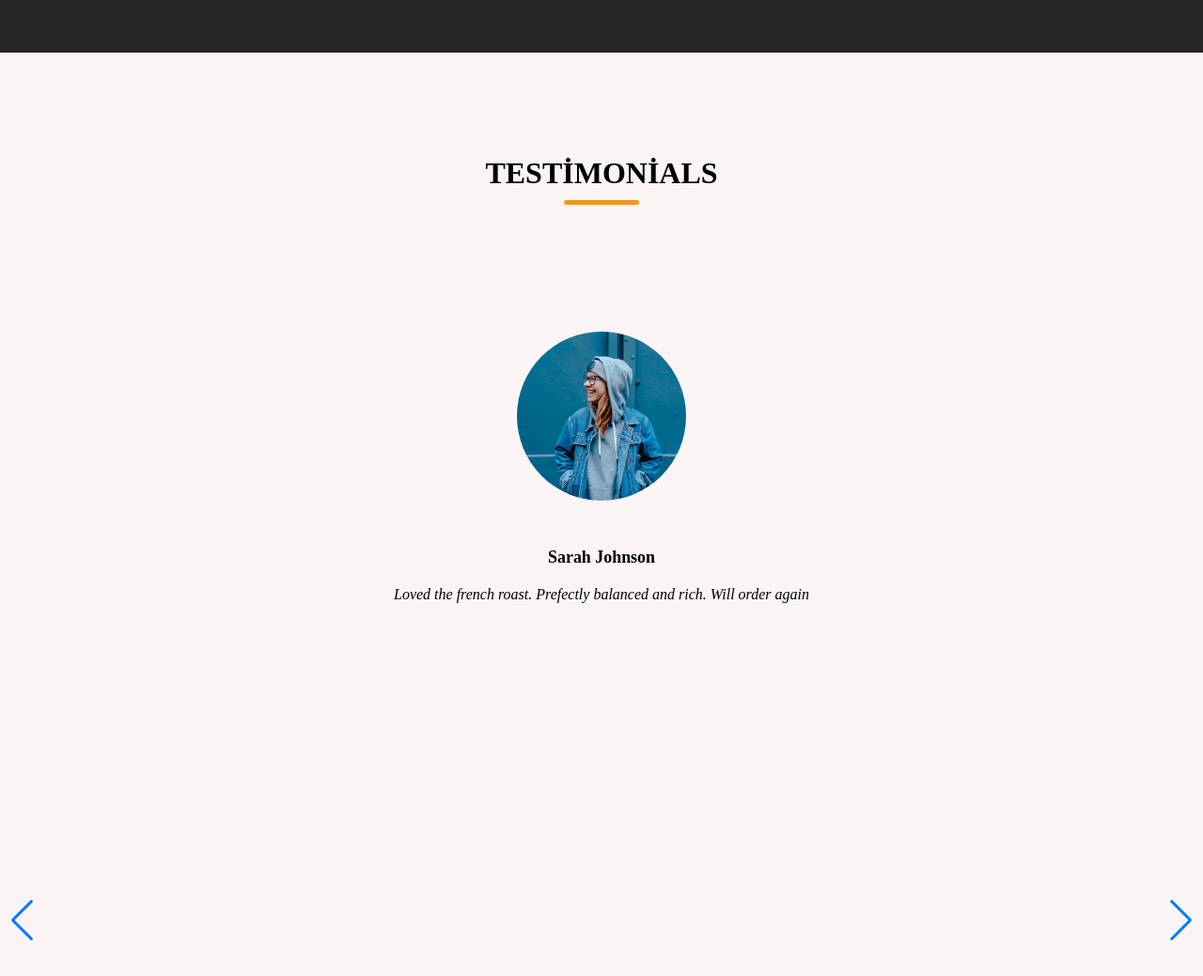
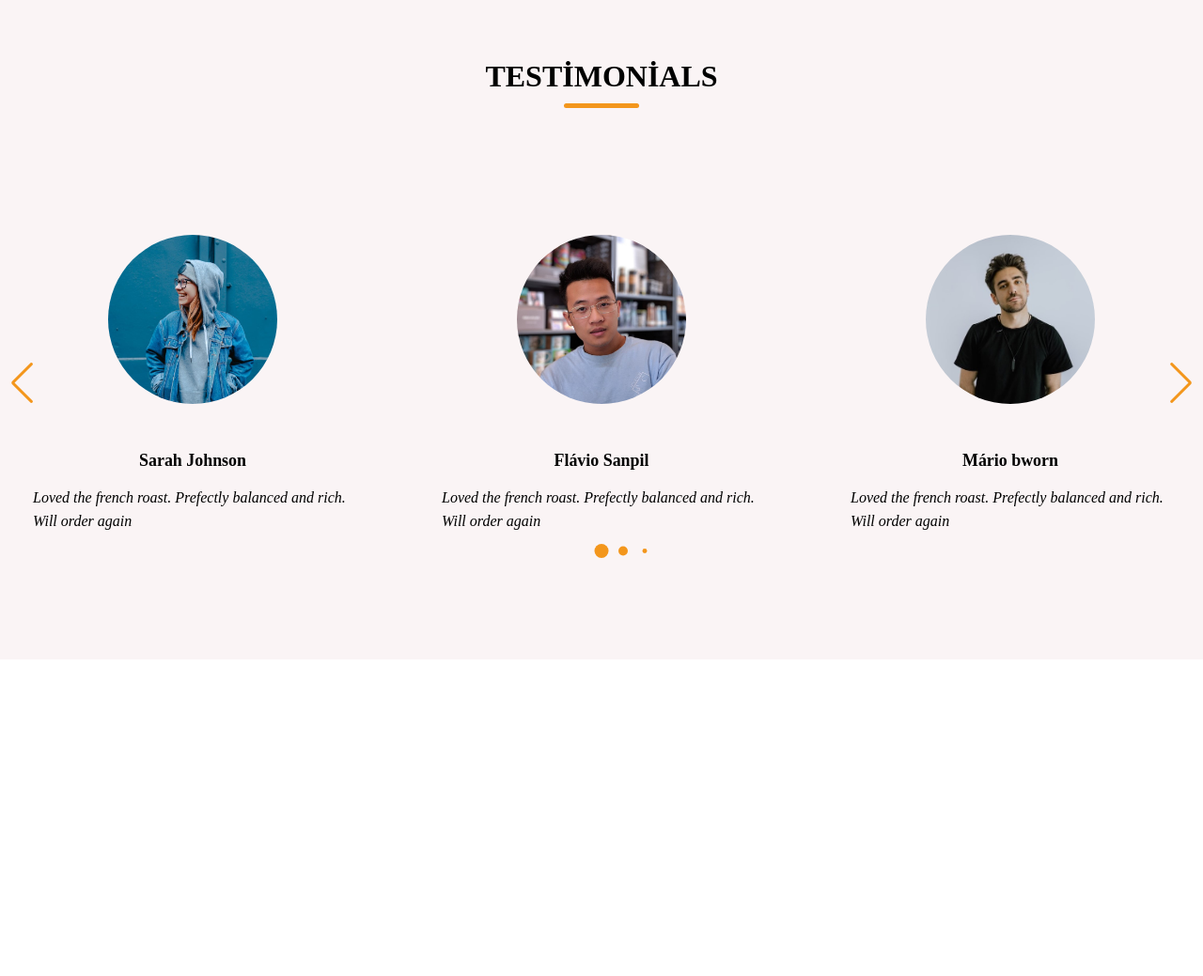
Before and after one commit to Sonaite/Coffe-website, a plain HTML site: page index.html in a window 1280 px wide. Shown: the part 2653-3692 px from the top of the page at 94% size. After the commit the page ends 3355 px from the top, so only its background shows below. Drawn offline with nearby package versions, Linux system fonts and the light colour scheme; a web font is replaced by a local one.

Commit message:
fim da seção testimonial

```diff
--- a/index.html
+++ b/index.html
@@ -125,7 +125,7 @@
                  </p>
               </li>
               <li class="menu-intem">
-                 <img src="images/Cold-beverages.png" alt="Cold Beverages" class="menu-image">
+                 <img src="images/cold-beverages.png" alt="Cold Beverages" class="menu-image">
                  <h3 class="name">Cold Beverages</h3>
                  <p class="text">
                     Creamy and fronthy cold coffee to make you cool.
@@ -181,26 +181,26 @@
                   <i class="feedback">Loved the french roast. Prefectly balanced and rich. Will order again</i>
                 </li>
 
-                   <li class="testimonial swiper-slide">
+                   <li class="testimonials swiper-slide">
                   <img src="images/user-2.jpg" alt="user" class="user-image">
                   <h3 class="name">Flávio Sanpil</h3>
                   <i class="feedback">Loved the french roast. Prefectly balanced and rich. Will order again</i>
                 </li>
 
-                   <li class="testimonial swiper-slide">
+                   <li class="testimonials swiper-slide">
                   <img src="images/user-3.jpg" alt="user" class="user-image">
                   <h3 class="name">Mário bworn</h3>
                   <i class="feedback">Loved the french roast. Prefectly balanced and rich. Will order again</i>
                 </li>
 
 
-                   <li class="testimonial swiper-slide">
+                   <li class="testimonials swiper-slide">
                   <img src="images/user-4.jpg" alt="user" class="user-image">
                   <h3 class="name">Viviane chelts</h3>
                   <i class="feedback">Loved the french roast. Prefectly balanced and rich. Will order again</i>
                 </li>
 
-                   <li class="testimonial swiper-slide">
+                   <li class="testimonials swiper-slide">
                   <img src="images/user-5.jpg" alt="user" class="user-image">
                   <h3 class="name">Bruno wilssom</h3>
                   <i class="feedback">Loved the french roast. Prefectly balanced and rich. Will order again</i>
@@ -209,9 +209,11 @@
 
                </ul>
 
-                <div class="swiper-pagination"></div>
-                 <div class="swiper-button-prev"></div>
-                 <div class="swiper-button-next"></div>
+                <div class="swiper-slide-button swiper-pagination"></div>
+
+                 <div class="swiper-slide-button swiper-button-prev"></div>
+
+                 <div class="swiper-slide-button swiper-button-next"></div>
             </div>
           </div>
 
--- a/script.js
+++ b/script.js
@@ -1,15 +1,15 @@
 
-const  menuOpemButton = document.querySelector("#menu-open-button");
-const  menuCloseButton  = document.querySelector("#menu-close-button");
-menuOpemButton = addEventListener("click", () =>{
-  //Toggle mobile menu visibility
+const menuOpenButton = document.querySelector("#menu-open-button");
+const menuCloseButton = document.querySelector("#menu-close-button");
 
-    document.body.classList.toggle("show-mobile-menu");
-
+menuOpenButton.addEventListener("click", () => {
+  // Toggle mobile menu visibility
+  document.body.classList.toggle("show-mobile-menu");
 });
 
-//Close menu when the close buttun is clicked
-menuCloseButton.addEventListener("click" , () => menuOpemButton.click())
+// Close menu when the close button is clicked
+menuCloseButton.addEventListener("click", () => menuOpenButton.click());
+
 
 
 //Initializar Swiper
@@ -17,10 +17,13 @@ menuCloseButton.addEventListener("click" , () => menuOpemButton.click())
 const swiper = new Swiper('.slider-wrapper', {
 
   loop: true,
+  spaceBetween:25,
 
   // If we need pagination
   pagination: {
     el: '.swiper-pagination',
+    clickable: true,
+    dynamicBullets: true,
   },
 
   // Navigation arrows
@@ -29,5 +32,20 @@ const swiper = new Swiper('.slider-wrapper', {
     prevEl: '.swiper-button-prev',
   },
 
+  //responsive breackpoints
+  breakpoints: {
+    0:{
+      slidesPerView: 1
+    },
+    768:{
+      slidesPerView:2
+    },
+        1024:{
+      slidesPerView: 3
+    }
+
+
+  }
+
 
 });
--- a/style.css
+++ b/style.css
@@ -271,7 +271,7 @@ header{
     width: calc(100% / 3 - 110px);
 
 }
-.menu-section .menu-list .menu-item .menu-image{
+.menu-section .menu-list .menu-intem .menu-image{
     max-width: 83%;
     aspect-ratio: 1;
 
@@ -313,6 +313,22 @@ header{
 }
 .testimonials-section  .testimonials .feedback{
     line-height: 25px;
+
+}
+.testimonials-section .swiper-pagination-bullet{
+    width: 15px;
+    height: 15px;
+    opacity: 1;
+    background: var(--secundary-color);
+
+}
+.testimonials-section .swiper-slide-button {
+    color: var(--secundary-color);
+    transition: 0.3s ease;
+
+}
+.testimonials-section .swiper-slide-button:hover{
+    color: var(--primary-color);
 
 }
 
```
